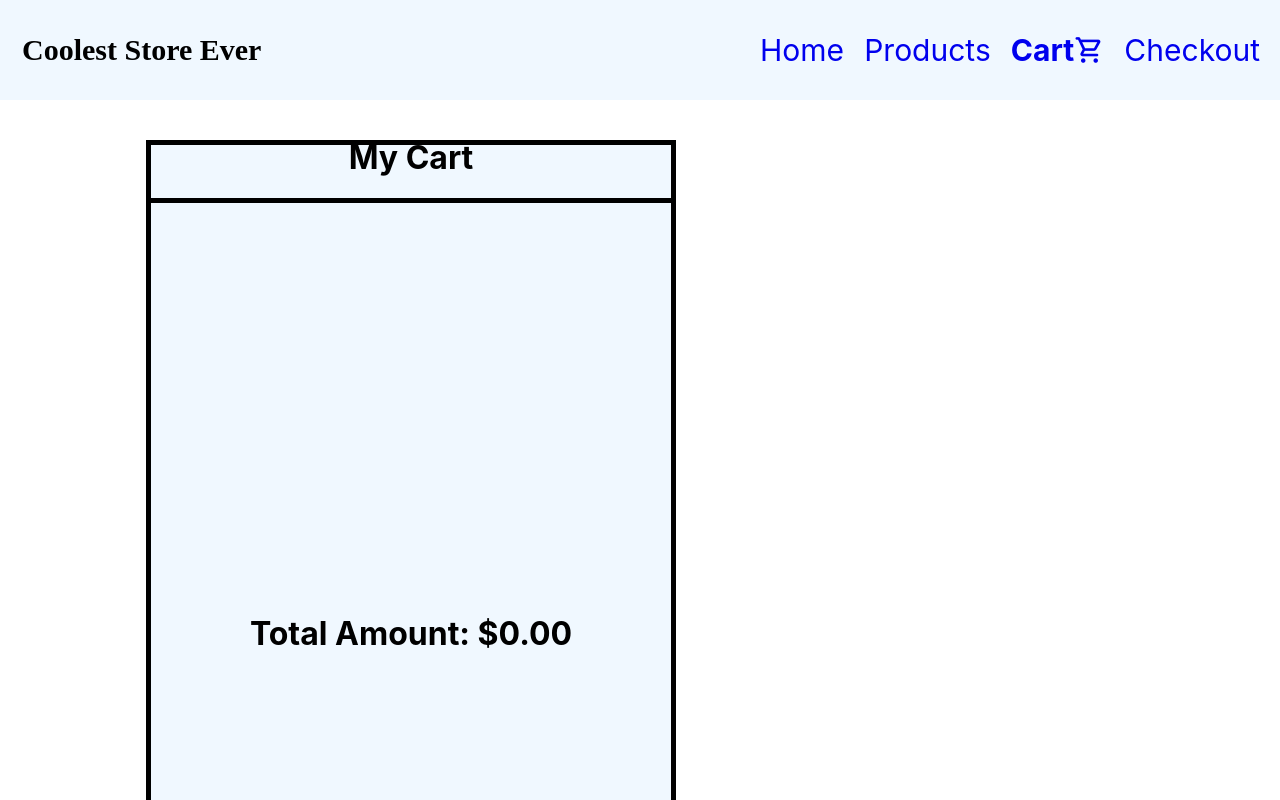
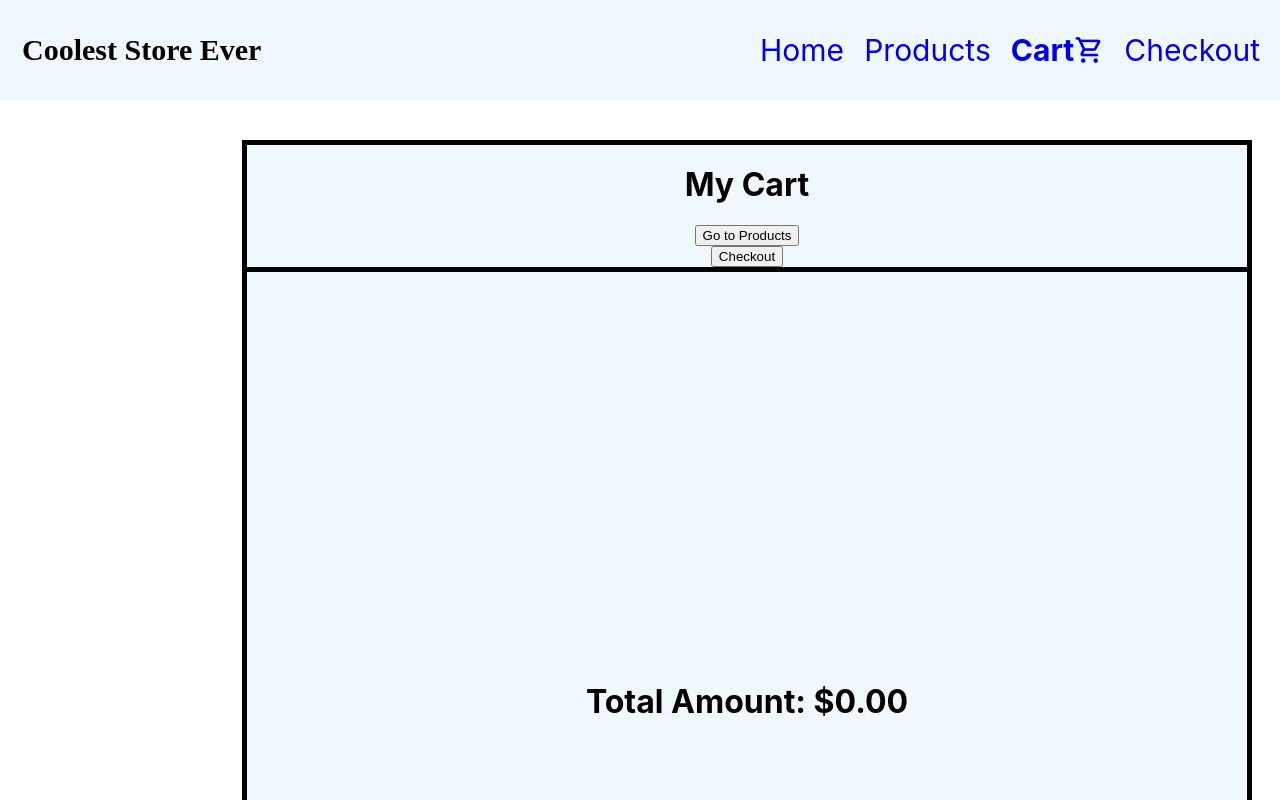
Before and after one commit to OceanSkys/react-final-project, a React (Create React App) app in the folder ecommercefinal/: page /Cart in a window 1280 px wide. Shown: the top 800 px of the page. Built offline with nearby package versions, Linux system fonts and the light colour scheme.

Commit message:
Added some major design changes. Removed description from products page for products, switched description to the right column on details page (need to spend more time styling this page), changedd cart to only have one column with products in it

```diff
--- a/ecommercefinal/src/App.css
+++ b/ecommercefinal/src/App.css
@@ -65,7 +65,7 @@
   box-shadow: 5px 5px;
   border: solid;
   width: 100%;
-  height: 600px;
+  height: 650px;
   background-color: white;
 }
 .mover {
@@ -211,14 +211,20 @@ body{
   height: 330px;
   object-fit: contain;
 }
+.Product-Image-Div2 {
+  display: flex;
+  justify-content: center;
+  align-items: center;
+  width: 100%;
+  height: auto;
+  object-fit: contain;
+}
 .Product-Image {
-  max-width: 100%;
-  height: auto;
   cursor: pointer;
   top:-50px;
   left:-35px;
   display:block;
-  z-index:999;
+  z-index: 999;
   cursor: pointer;
   -webkit-transition-property: all;
   -webkit-transition-duration: 0.3s;
@@ -232,14 +238,15 @@ body{
 .Product-Desc-Title {
   display: flex;
   flex-direction: column;
+  justify-content: center;
   align-items: center;
-  margin-top: 0px;
+  margin-top: 00px;
 }
 .Product-Description {
   display: flex;
   width: 100%;
   height: 80%;
-  font-size: 1.5vh;
+  font-size: 2vh;
   text-align: center;
 
 }
@@ -261,8 +268,6 @@ body{
   flex-wrap: wrap;
   width: 100%;
   height: auto;
-  border: solid 5px black;
-
 }
 .Product-Row2 {
   display: flex;
@@ -288,6 +293,18 @@ body{
   background-color: aliceblue;
   width: fit-content;
   height: 955px;
+  border: solid 5px black;
+  transform: translate(20%, 0%);
+}
+.Product-Container3 {
+  display: flex;
+  flex-direction: column;
+  justify-content: center;
+  align-items: center;
+  background-color: aliceblue;
+  width: fit-content;
+  height: 990px;
+  width: 1000px;
   border: solid 5px black;
   transform: translate(20%, 0%);
 }
--- a/ecommercefinal/src/components/Cart.js
+++ b/ecommercefinal/src/components/Cart.js
@@ -37,8 +37,10 @@ export default function Cart() {
 
     return (
 
-      <div className="Product-Container2">
+      <div className="Product-Container3">
         <h1 className="">My Cart</h1>
+        <button onClick={() => navigate(`/products`)}>Go to Products</button>
+            <button onClick={() => navigate(`/Checkout`)}>Checkout</button>
         <div className="Product-Row2">
           <div className='Product-Selection2'>
             {deduped.map(( item, index) => (
@@ -56,10 +58,10 @@ export default function Cart() {
             {/* <h3>Quantity: {itemNames}, {quant}: {totalQuantity}</h3> */}
             <h1>Total Amount: ${subTotal.toFixed(2)}</h1>
           </div>
-          </div>
-          <div className='Product-Selection2'>
+          {/* <div className='Product-Selection2'>
             <button onClick={() => navigate(`/products`)}>Go to Products</button>
             <button onClick={() => navigate(`/Checkout`)}>Checkout</button>
+          </div> */}
         </div>
       </div>
       );
--- a/ecommercefinal/src/components/Checkout.js
+++ b/ecommercefinal/src/components/Checkout.js
@@ -48,7 +48,7 @@ export default function Checkout() {
               <hr style={{height: '3px', color:'black', backgroundColor:'black'}}/>
               <div className='Product-Desc-Title'>
                 <h3>{item.title}:</h3>
-                <h3>Quantity: {  item.title === item.title && item.quantity}</h3>
+                <h3>Quantity: {item.title === item.title && item.quantity}</h3>
                 <h3>Individual Price: ${(item.price).toFixed(2)}</h3>
               </div>
             </div>
@@ -126,9 +126,9 @@ export default function Checkout() {
                   <input type="checkbox" name="checkout-checkbox" id="checkout-checkbox"/>
                   <h2 for="checkout-checkbox">Save this information for next time</h2>
                 </div> */}
-                <button style ={{width: '100px'}} onClick={() => {navigate(`/products`); setCart([])}}>Buy</button>
                 <div className="form-control-btn">
                 </div>
+                <button style ={{width: '100px', marginTop: '20px'}} onClick={() => {navigate(`/products`); setCart([])}}>Buy</button>
               </form>
             </section>
             {/* <button style ={{width: '100px'}} onClick={() => {navigate(`/products`); setCart([])}}>Buy</button> */}
--- a/ecommercefinal/src/components/ProductDetails.js
+++ b/ecommercefinal/src/components/ProductDetails.js
@@ -36,20 +36,21 @@ export default function ProductsPicker() {
   return (
     <div className="container">
       <div style={{border: 'solid', display: 'flex', flexDirection: 'row', justifyContent: 'center', alignItems: 'center'}}>
-          <div style={{marginRight: '50px'}}className='Product-Selection'>
+          <div style={{marginRight: '50px'}}className='Product-Selection2'>
             <div className="Product-Image-Div">
               <img src={details?.image} className='Image' alt="Item" width="300" height="400"/>
             </div>
             <div className='Product-Desc-Title'>
-            <div style={{width: '100%', height: '50%'}}>
-                <h1 className='Product-Title'>{details?.title}</h1>
-              </div>
-              <div style={{width: '100%', height: '50%', marginBottom: '10px'}}>
-                <p className='Product-Description'>{details?.description}</p>
+              <div style={{width: '100%', height: '50%'}}>
+                <h2 className='Product-Title'>{details?.title}</h2>
               </div>
             </div>
           </div>
-          <div>
+          <div className="Product-Selection4">
+            <div style={{width: '100%', height: '50%', marginBottom: '10px', display: 'flex', flexDirection: 'column', justifyContent: 'center', alignItems: 'center'}}>
+                <h2>Description: </h2>
+                <p className='Product-Description'>{details?.description}</p>
+            </div>
             <QuantityPicker min={1} max={10} value={0} onChange={getPickerValue} smooth style={{paddingBottom: '30px'}}/>
             <div>
               <button onClick={ () => setCart([...cart, details])}>Add to cart</button>
--- a/ecommercefinal/src/components/Products.js
+++ b/ecommercefinal/src/components/Products.js
@@ -31,14 +31,15 @@ export default function Products() {
         {products?.length > 0 ? (products?.map((prods, i) => (
         <div key={i} className='Product-Selection'>
           <div className="Product-Image-Div">
-            <img src={prods.image} className='Product-Image' alt="Item" width="300" height="400" onClick={() => navigate(`/ProductDetails/${prods.id}`)}/>
+            <img src={prods.image} className='Product-Image' alt="Item" width="300" height="350" onClick={() => navigate(`/ProductDetails/${prods.id}`)}/>
           </div>
           <div className='Product-Desc-Title'>
-          <div style={{width: '100%', height: '50%'}}>
-              <h1 className='Product-Title'>{prods.title}</h1>
-            </div>
-            <div style={{width: '100%', height: '50%', border: 'solid', marginBottom: '10px'}}>
-              <p className='Product-Description'>{prods.description}</p>
+            <div style={{width: '100%', height: 'auto'}}>
+                <h1 className='Product-Title'>{prods.title}</h1>
+
+              {/* <div style={{width: '100%', height: '50%', border: 'solid', marginBottom: '10px'}}> */}
+                {/* <p style={{width: '100%', height: 'auto', border: 'solid', marginBottom: '10px'}} className='Product-Description'>{prods.description}</p> */}
+              {/* </div> */}
             </div>
           </div>
         </div>
```
Lines whose indentation alone changed are shown as unchanged.
